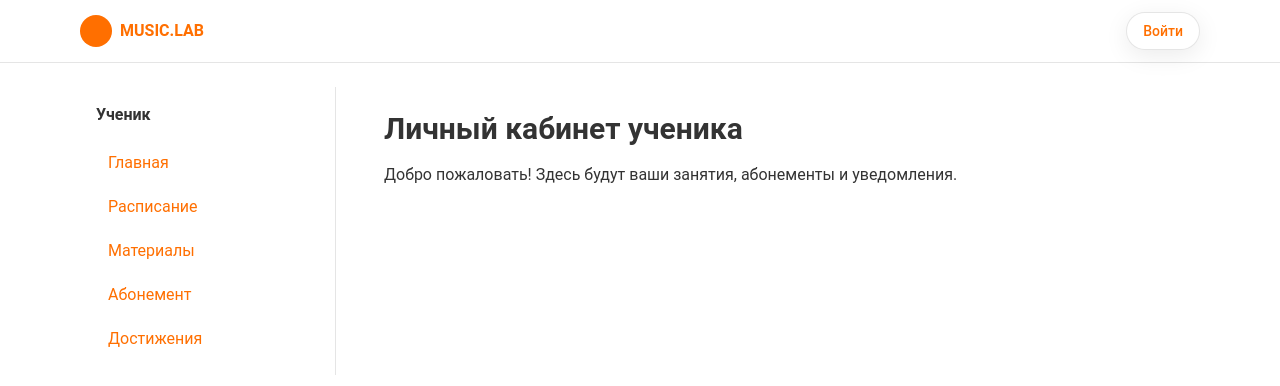
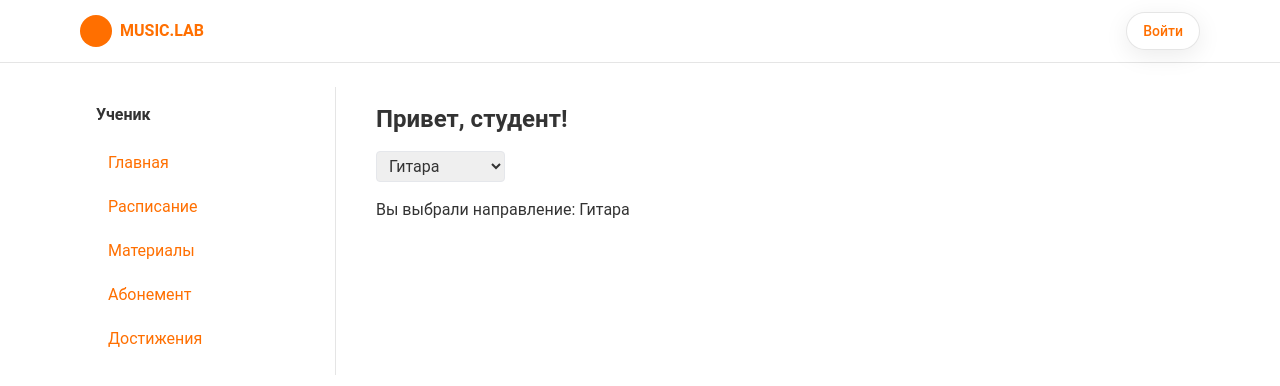
Before and after one commit to Vetamusiclab/app-final, a Next.js app: page /student in a window 1280 px wide. Shown: the top 386 px of the page. Built offline with nearby package versions, Linux system fonts and the light colour scheme.

Commit message:
Update page.tsx

```diff
--- a/app/student/page.tsx
+++ b/app/student/page.tsx
@@ -1,10 +1,22 @@
-export const dynamic = "force-dynamic";
+'use client';
+import React, { useState } from 'react';
+import Select from '@/components/ui/Select';
 
-export default function StudentPage() {
+const StudentPage = () => {
+  const directions = ['Гитара', 'Вокал', 'Фортепиано', 'Барабаны'];
+  const [selected, setSelected] = useState(directions[0]);
+
   return (
-    <div className="p-6">
-      <h1 className="text-3xl font-bold mb-4">Личный кабинет ученика</h1>
-      <p>Добро пожаловать! Здесь будут ваши занятия, абонементы и уведомления.</p>
+    <div className="p-4">
+      <h1 className="text-2xl font-bold mb-4">Привет, студент!</h1>
+      {directions.length > 1 && (
+        <Select options={directions} value={selected} onChange={setSelected} />
+      )}
+      <div className="mt-4">
+        <p>Вы выбрали направление: {selected}</p>
+      </div>
     </div>
   );
-}
+};
+
+export default StudentPage;
```
